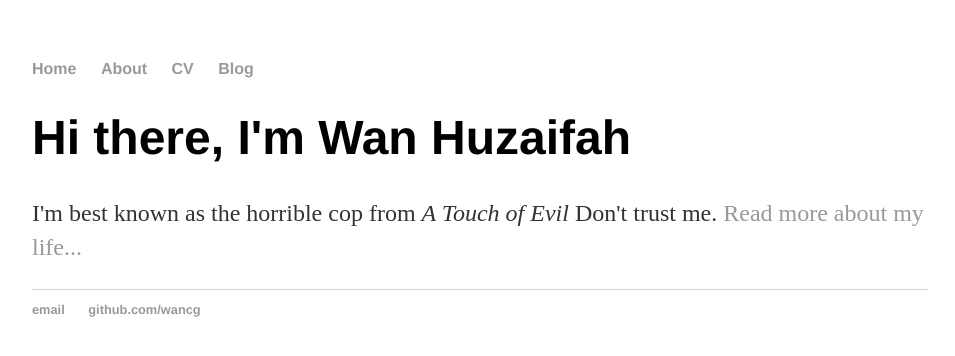
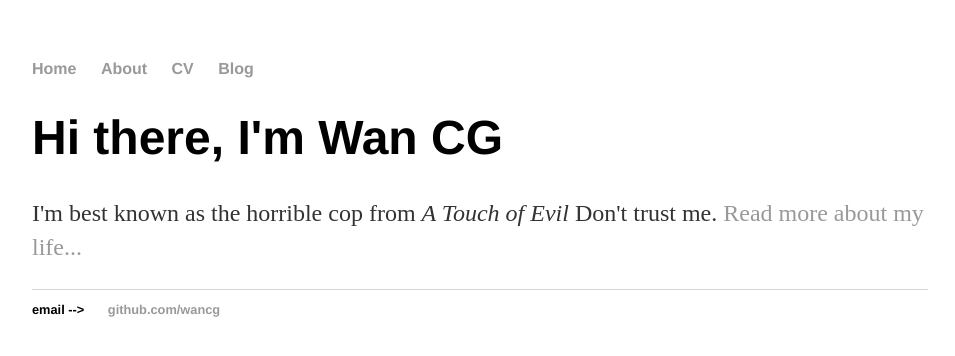
Before and after one commit to wanhuzaifah/wanhuzaifah.github.io, a plain HTML site: page index.html in a window 1280 px wide. Shown: the whole page, without its empty margins (160-1115 px from the left). Drawn offline with Linux system fonts and the light colour scheme.

Commit message:
Update index.html

```diff
--- a/index.html
+++ b/index.html
@@ -1,7 +1,7 @@
 <!DOCTYPE html>
 <html>
 	<head>
-		<title>Wan Huzaifah, Consistent Trader</title>
+		<title>Wan CG, Consistent Trader</title>
 		<!-- link to main stylesheet -->
 		<link rel="stylesheet" type="text/css" href="/css/main.css">
 	</head>
@@ -16,13 +16,13 @@
 		</nav>
 		<div class="container">
     		<div class="blurb">
-        		<h1>Hi there, I'm Wan Huzaifah</h1>
+        		<h1>Hi there, I'm Wan CG</h1>
 				<p>I'm best known as the horrible cop from <em>A Touch of Evil</em> Don't trust me. <a href="/about">Read more about my life...</a></p>
     		</div><!-- /.blurb -->
 		</div><!-- /.container -->
 		<footer>
     		<ul>
-        		<li><a href="mailto:wanhuzaifah92@gmail.com">email</a></li>
+        		 <! -- <a href="mailto:@gmail.com">email</a></li> --><li>
         		<li><a href="https://github.com/wancg">github.com/wancg</a></li>
 			</ul>
 		</footer>
```
